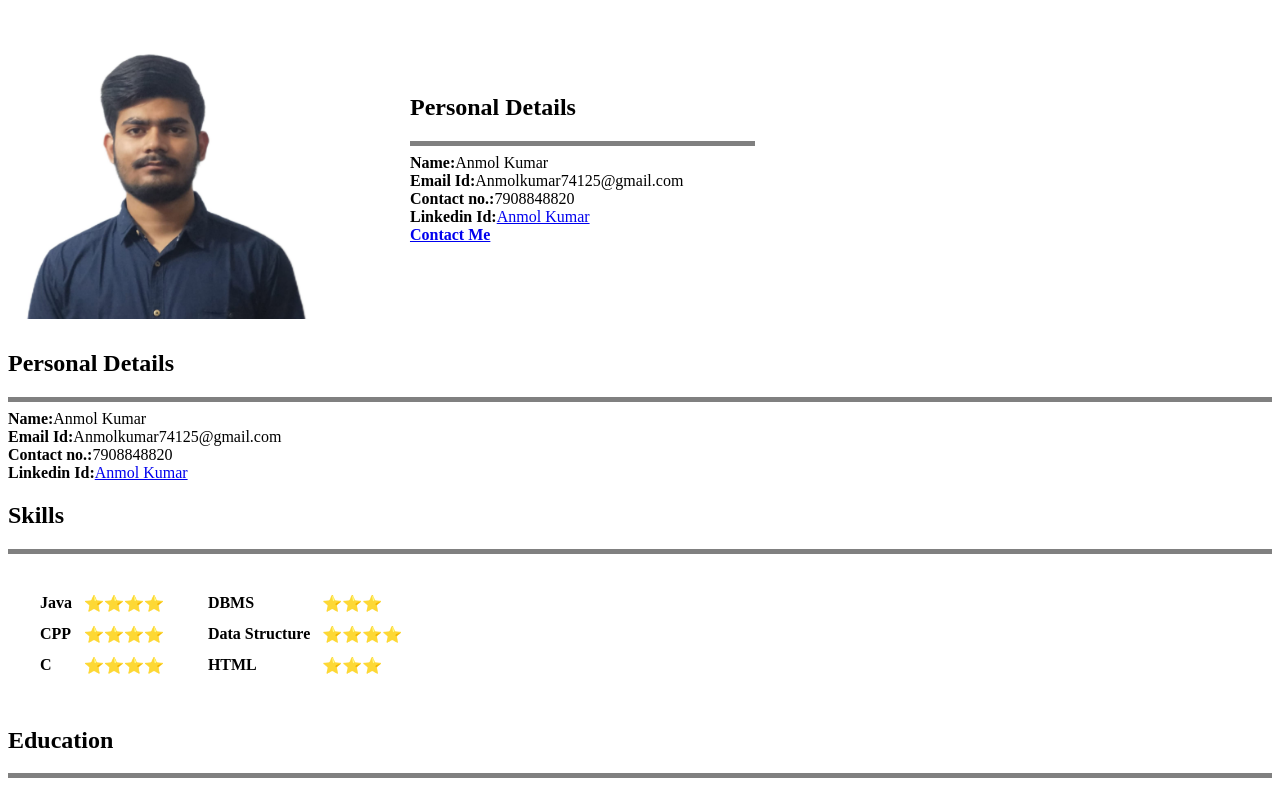
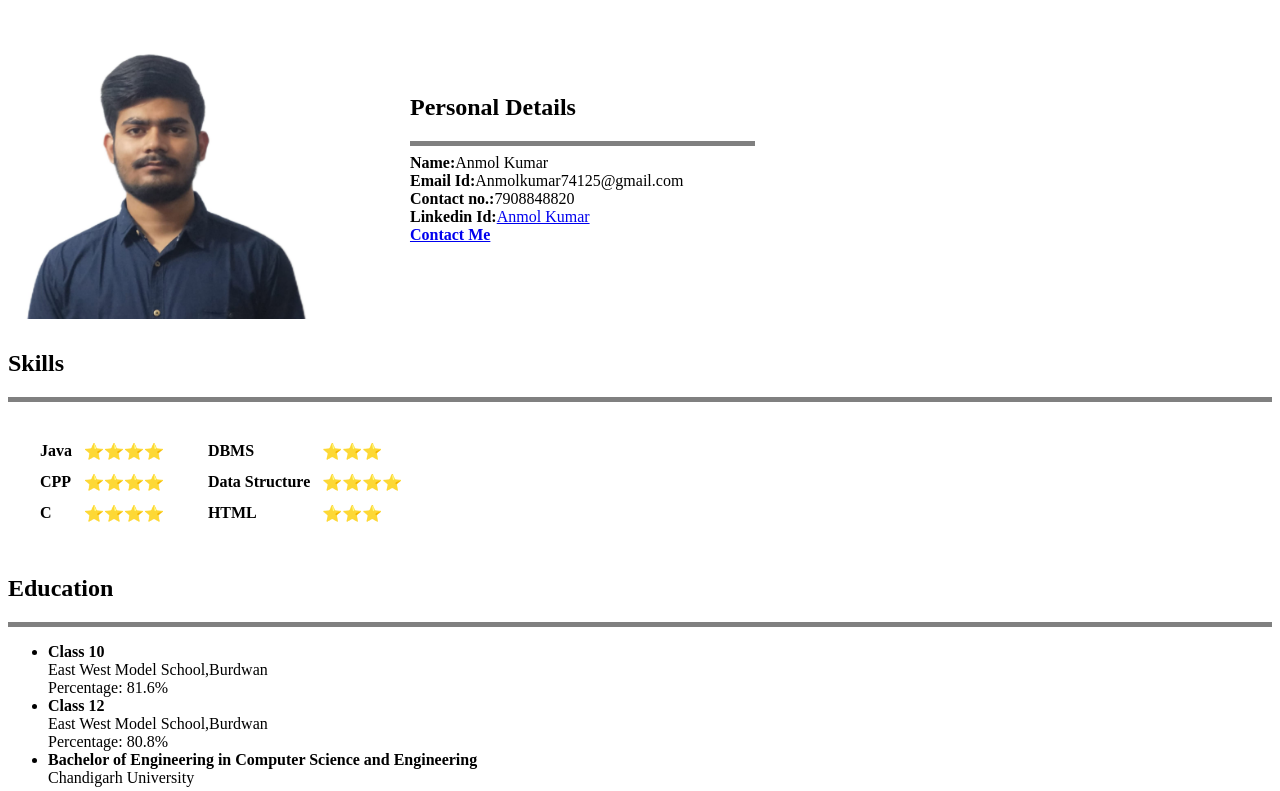
Before and after one commit to Anmol74125/Cv, a plain HTML site: page index.html in a window 1280 px wide. Shown: the top 791 px of the page. Drawn offline with Linux system fonts and the light colour scheme.

Commit message:
Made some necessary changes

```diff
--- a/index.html
+++ b/index.html
@@ -24,16 +24,6 @@
 </td>
 </tr>
 </table>
-
-
-  <h2>Personal Details</h2>
-  <hr size="5" noshade />
-  <p1>
-    <strong>Name:</strong>Anmol Kumar<br />
-    <strong>Email Id:</strong>Anmolkumar74125@gmail.com<br />
-    <strong>Contact no.:</strong>7908848820<br />
-    <strong>Linkedin Id:</strong><a href="https://www.linkedin.com/in/anmol-kumar-a240791b2" target="_blank">Anmol Kumar</a><br />
-  </p1>
   <h2>Skills</h2>
   <hr size="5" noshade />
   <table cellspacing="20">
```
